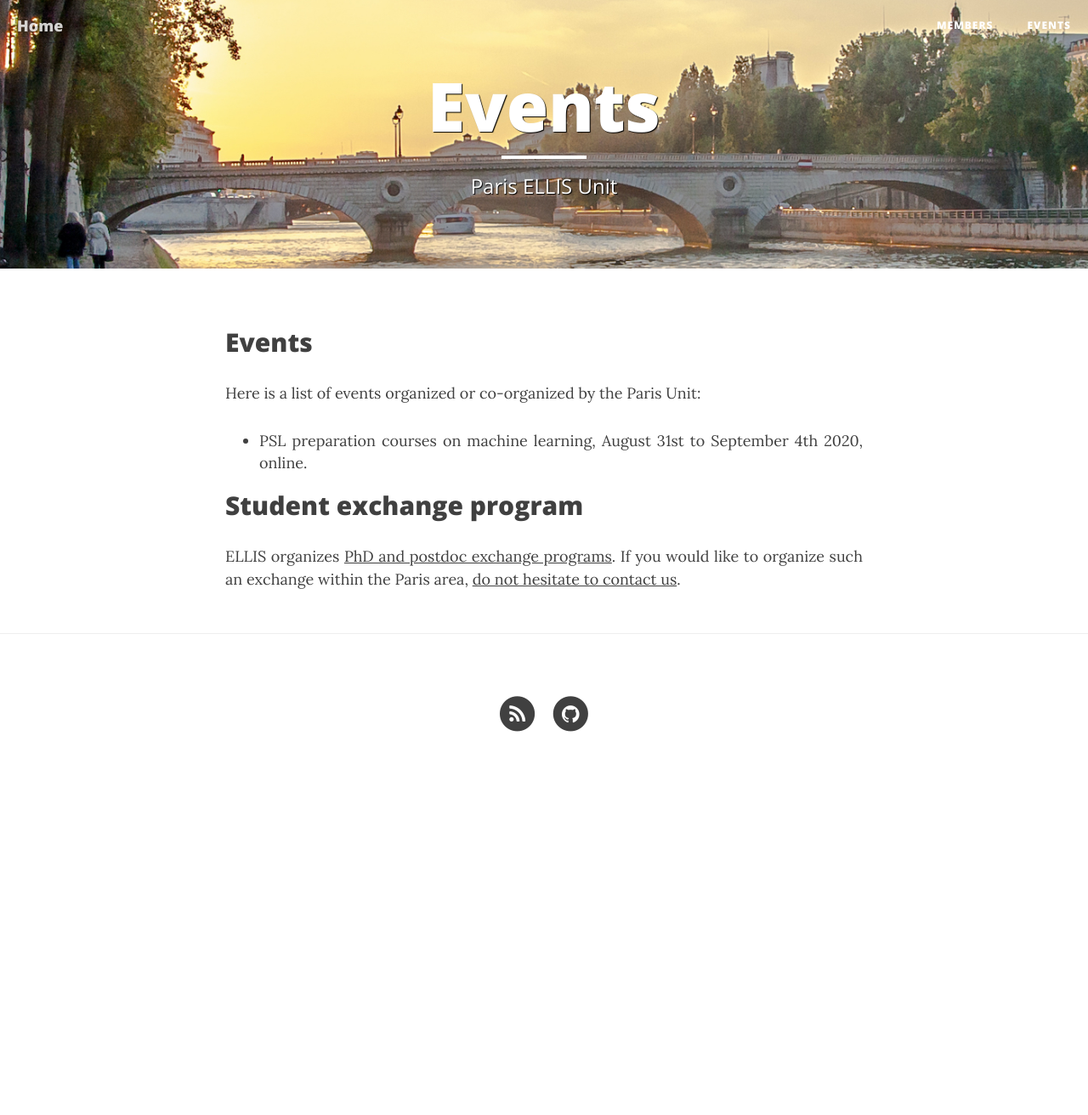
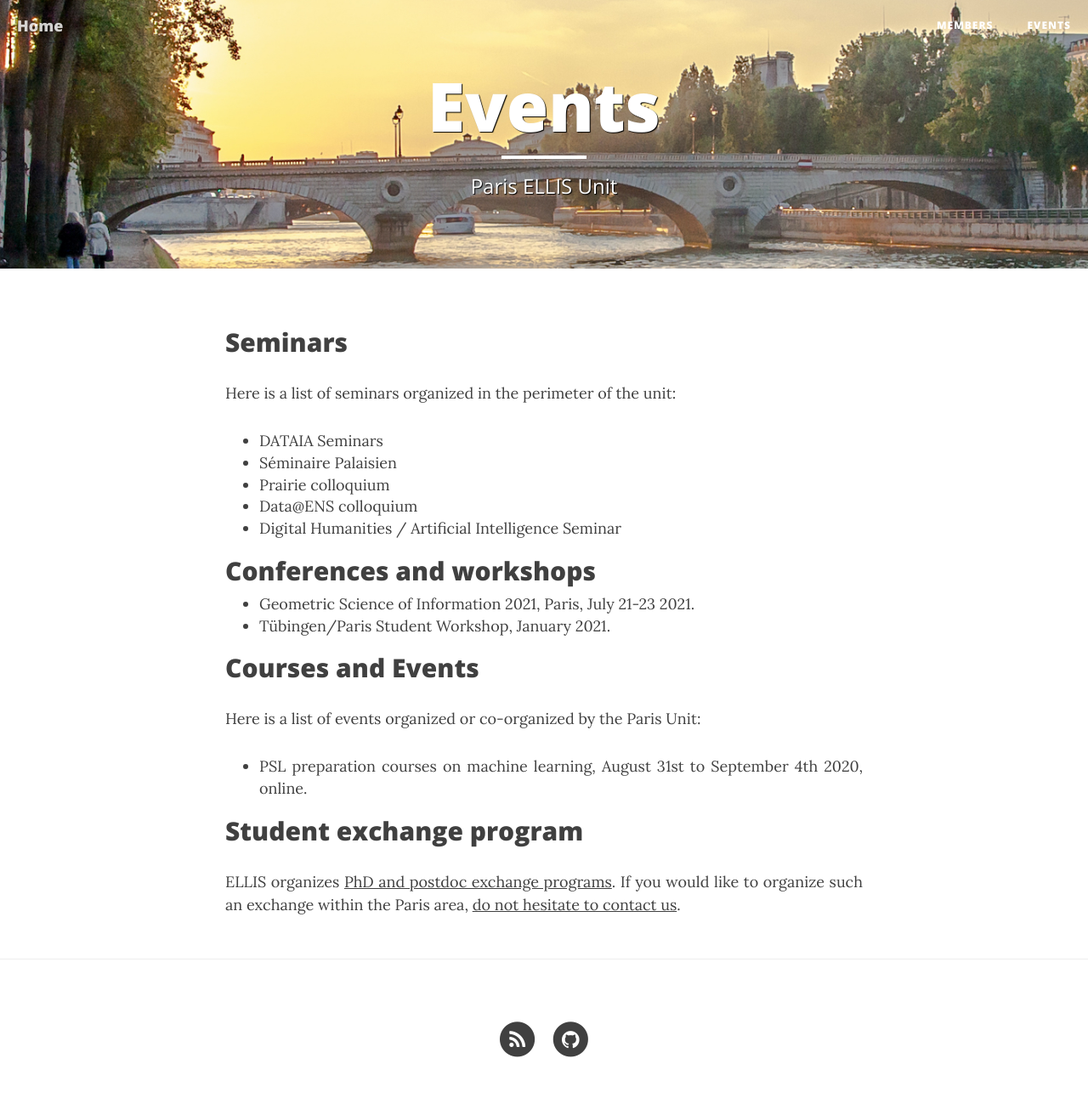
Before and after one commit to ellis-paris/ellis-paris.github.io, a Jekyll site: the page built from events.md, in a window 1280 px wide. Shown: the whole page at 85% size. Built offline with Jekyll 4.4.1, drawn with Linux system fonts in a browser that asks for light colours; nearby versions of some CDN libraries; before the commit the page ends 929 px from its top, so only the background shows below that.

Commit message:
Update events.md

```diff
--- a/events.md
+++ b/events.md
@@ -5,7 +5,23 @@ description: "Paris ELLIS Unit"
 header-img: "img/paris-3.jpg"
 ---
 
-Events
+Seminars
+---
+
+Here is a list of seminars organized in the perimeter of the unit:
+- [DATAIA Seminars](http://dataia.eu/en/trainings/dataia-seminars)
+- [Séminaire Palaisien](https://palaisien.herokuapp.com)
+- [Prairie colloquium](https://prairie-institute.fr/colloquium-prairie/)
+- [Data@ENS colloquium](https://data-ens.github.io/seminar/)
+- [Digital Humanities / Artificial Intelligence Seminar](https://dhai-seminar.github.io/)
+
+Conferences and workshops
+---
+
+- [Geometric Science of Information 2021](https://www.see.asso.fr/en/GSI2021), Paris, July 21-23 2021.
+- [Tübingen/Paris Student Workshop](), January 2021.
+
+Courses and Events
 ---
 
 Here is a list of events organized or co-organized by the Paris Unit:
```
